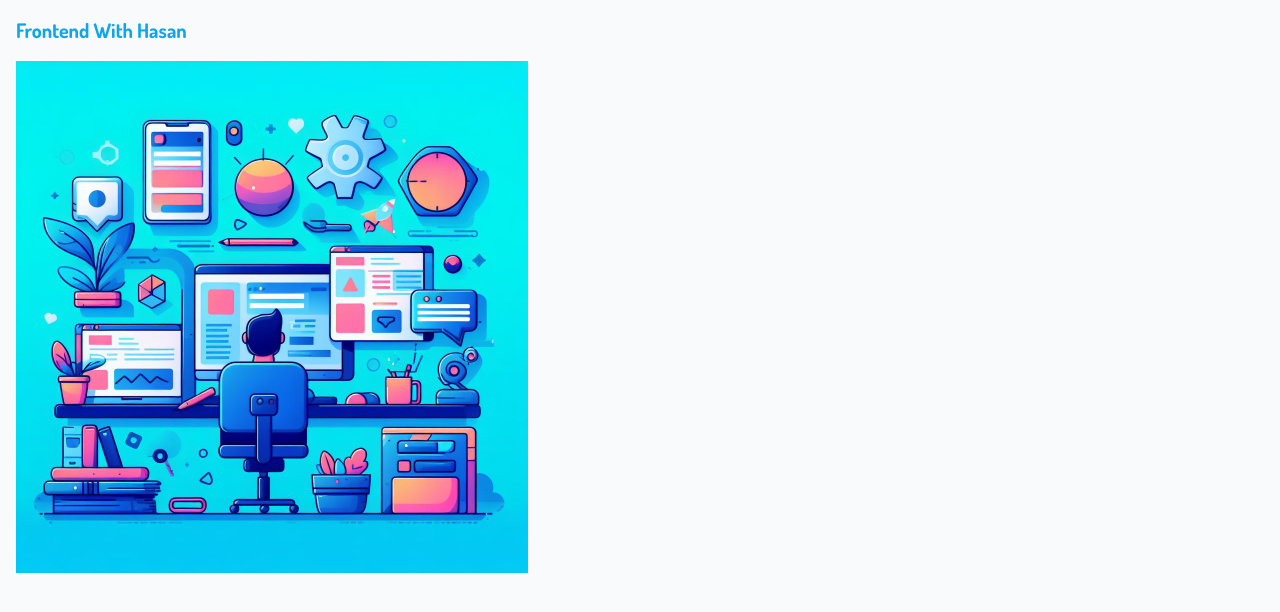
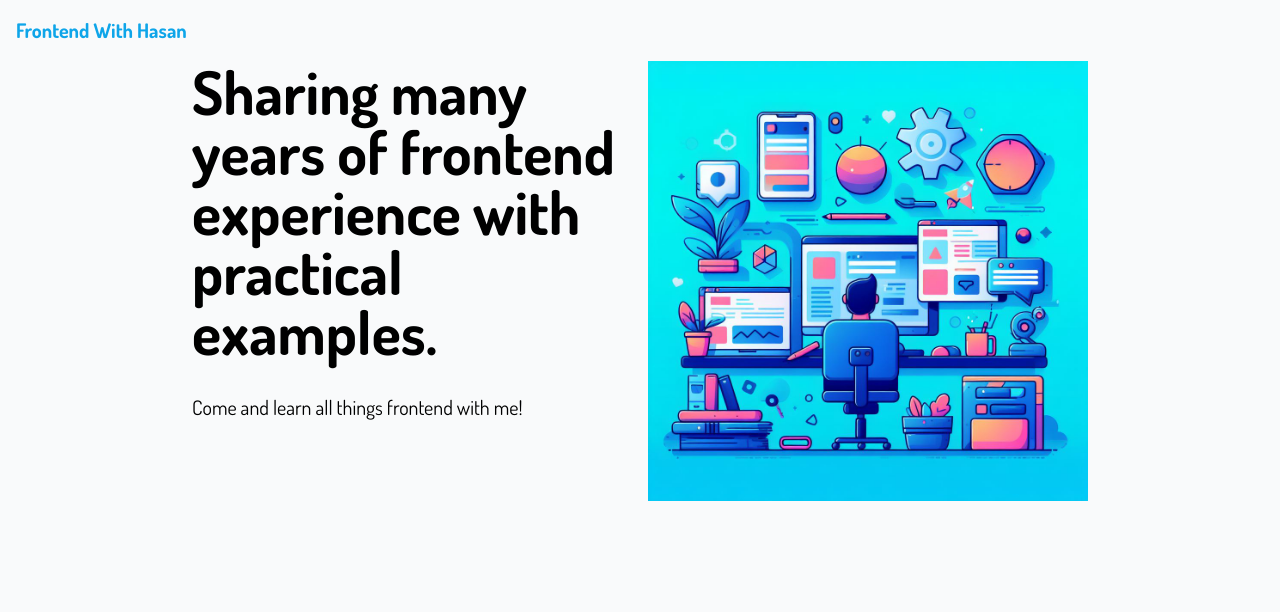
Before and after one commit to hasan-wajahat/my-blog, a Next.js app: page / in a window 1280 px wide. Shown: the top 612 px of the page. Built offline with nearby package versions, Linux system fonts and the light colour scheme.

Commit message:
Improves hero content

```diff
--- a/app/page.tsx
+++ b/app/page.tsx
@@ -4,8 +4,16 @@ import heroImage from './images/hero.jpeg'
 export default function Home() {
   return (
     <main className="container p-4 mx-auto">
-      <div>
-        <Image src={heroImage} alt="Hero Image" className="max-w-lg" />
+      <div className="max-[350px]:columns-1 columns-2 max-w-4xl mx-auto">
+        <div>
+          <h1 className="font-serif font-bold text-xl md:text-5xl xl:text-6xl">
+            Sharing many years of frontend experience with practical examples.
+          </h1>
+          <h2 className="font-serif my-4 lg:my-8 text-lg md:text-xl">
+            Come and learn all things frontend with me!
+          </h2>
+        </div>
+        <Image src={heroImage} alt="Hero Image" className="max-[350px]:hidden" />
       </div>
     </main>
   );
```
